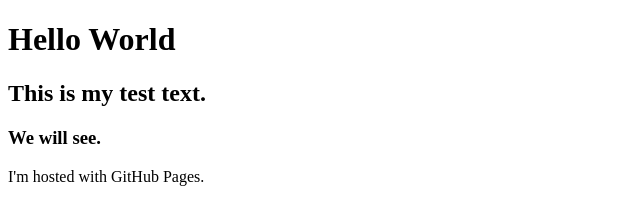
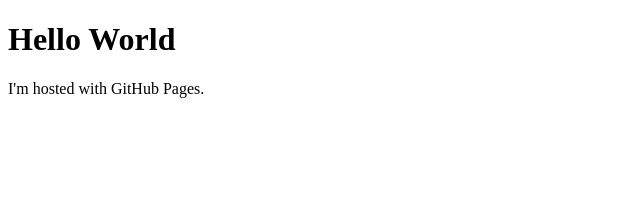
Before and after one commit to johnhanx/johnhanx.github.io, a plain HTML site: page index.html in a window 1280 px wide. Shown: the whole page, without its empty margins (0-640 px from the left). Drawn offline with Linux system fonts and the light colour scheme.

Commit message:
Revert "web"
This reverts commit b35508f928019bbee5b5d5a188aca591ebb029f1.

```diff
--- a/index.html
+++ b/index.html
@@ -2,8 +2,6 @@
 <html>
 <body>
 <h1>Hello World</h1>
-<h2>This is my test text.</h2>
-<h3>We will see.</h3>
 <p>I'm hosted with GitHub Pages.</p>
 </body>
 </html>
```
